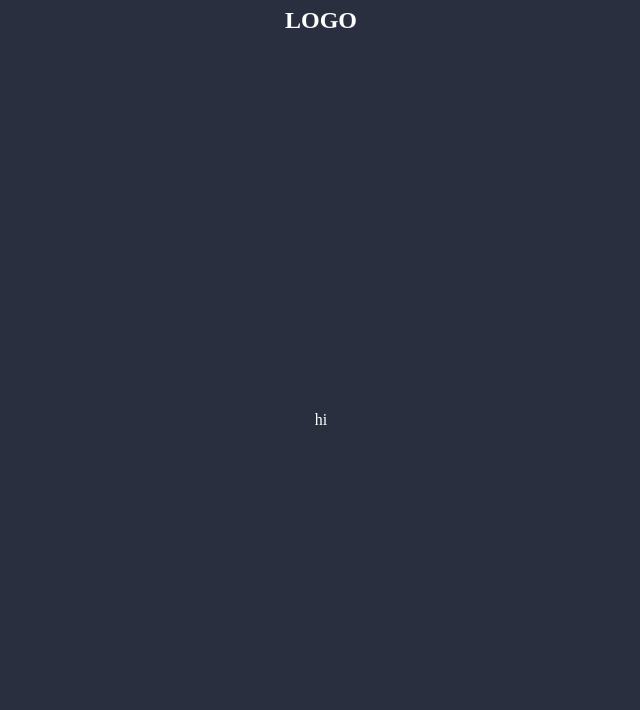
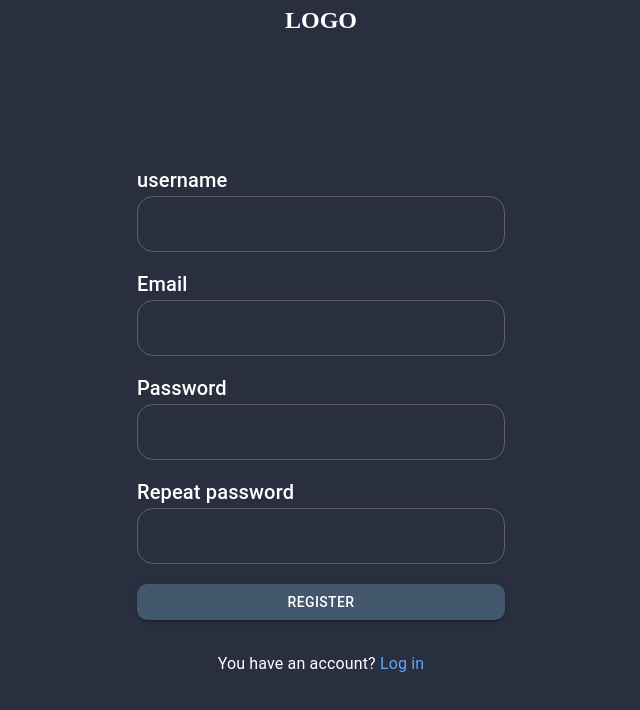
Before and after one commit to DenDevCoder/chat_frontend, a React (Vite) app in the folder frontend/: page /register in a window 1280 px wide. Shown: the top 710 px of the page, without its empty margins (319-959 px from the left). Built offline with nearby package versions, Linux system fonts and the light colour scheme.

Commit message:
added register form

```diff
--- a/frontend/src/molecules/NamedField.tsx
+++ b/frontend/src/molecules/NamedField.tsx
@@ -6,13 +6,18 @@ import { Box } from "@mui/material";
 interface NamedFieldProps {
   label: string;
   mt?: string;
+  type?: string;
 }
 
-export const NamedField: React.FC<NamedFieldProps> = ({ label, mt = 0 }) => {
+export const NamedField: React.FC<NamedFieldProps> = ({
+  label,
+  mt = 0,
+  type = "text",
+}) => {
   return (
     <Box sx={{ mt }}>
       <MainText>{label}</MainText>
-      <FormInput />
+      <FormInput type={type} />
     </Box>
   );
 };
--- a/frontend/src/organisms/LoginForm.tsx
+++ b/frontend/src/organisms/LoginForm.tsx
@@ -9,7 +9,7 @@ const LoginForm = () => {
   return (
     <StyledFormContainer>
       <NamedField label="Email" />
-      <NamedField label="Password" mt="1rem" />
+      <NamedField label="Password" mt="1rem" type="password" />
       <StyledButton fullWidth sx={{ mt: "20px" }}>
         Login
       </StyledButton>
--- a/frontend/src/organisms/RegisterForm.tsx
+++ b/frontend/src/organisms/RegisterForm.tsx
@@ -0,0 +1,28 @@
+import { NamedField } from "../molecules/NamedField";
+import { StyledButton } from "../atoms/StyledContainedButton";
+import { LinkText } from "../atoms/LinkStyleText";
+import { Link } from "react-router-dom";
+import { CenteredText } from "../atoms/CenteredText";
+import { StyledFormContainer } from "../atoms/AuthFormContainer";
+
+const RegisterForm = () => {
+  return (
+    <StyledFormContainer>
+      <NamedField label="username" />
+      <NamedField label="Email" mt="1rem" />
+      <NamedField label="Password" mt="1rem" type="password" />
+      <NamedField label="Repeat password" mt="1rem" type="password" />
+      <StyledButton fullWidth sx={{ mt: "20px" }}>
+        Register
+      </StyledButton>
+      <CenteredText mt={"2rem"}>
+        You have an account?{" "}
+        <Link to={"/signIn"}>
+          <LinkText>Log in</LinkText>
+        </Link>
+      </CenteredText>
+    </StyledFormContainer>
+  );
+};
+
+export default RegisterForm;
--- a/frontend/src/pages/Register.tsx
+++ b/frontend/src/pages/Register.tsx
@@ -1,7 +1,12 @@
+import RegisterForm from "../organisms/RegisterForm";
 import CenteredForm from "../templates/CenteredFormWithLogo";
 
 const Register = () => {
-  return <CenteredForm>hi</CenteredForm>;
+  return (
+    <CenteredForm>
+      <RegisterForm />
+    </CenteredForm>
+  );
 };
 
 export default Register;
```
